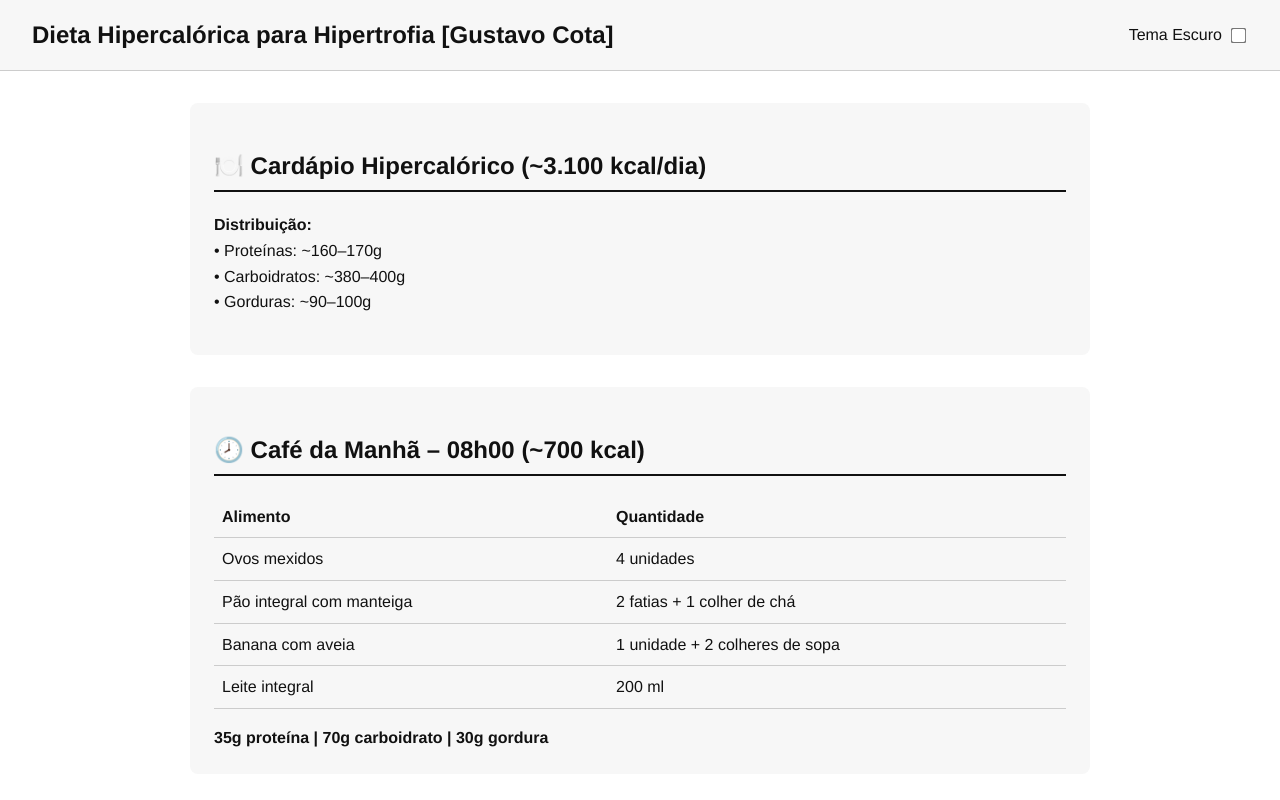
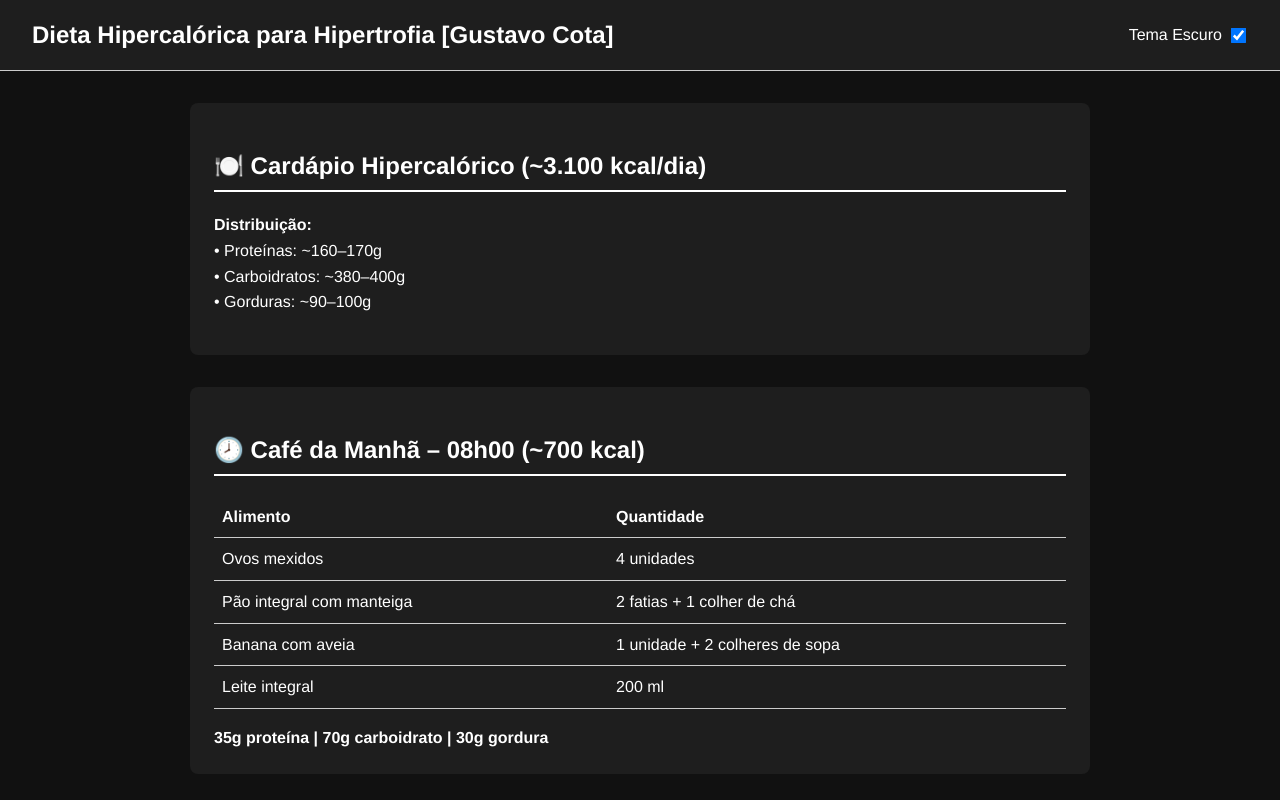
Before and after one commit to reverseeth/Dieta, a plain HTML site: page index.html in a window 1280 px wide. Shown: the top 800 px of the page. Drawn offline with Linux system fonts and the light colour scheme.

Commit message:
index.html

```diff
--- a/index.html
+++ b/index.html
@@ -99,12 +99,15 @@
     }
   </style>
 </head>
-<body>
+
+<!-- ATIVA O TEMA ESCURO POR PADRÃO -->
+<body class="dark">
   <header>
     <h1>Dieta Hipercalórica para Hipertrofia [Gustavo Cota]</h1>
     <div class="switch">
       Tema Escuro
-      <input type="checkbox" id="themeSwitch" />
+      <!-- SWITCH JÁ MARCADO POR PADRÃO -->
+      <input type="checkbox" id="themeSwitch" checked />
     </div>
   </header>
 
@@ -238,6 +241,12 @@
 
   <script>
     const switcher = document.getElementById('themeSwitch');
+
+    // Garente que o switch reflita o estado inicial
+    if (!document.body.classList.contains("dark")) {
+      switcher.checked = false;
+    }
+
     switcher.addEventListener('change', () => {
       document.body.classList.toggle('dark');
     });
```
